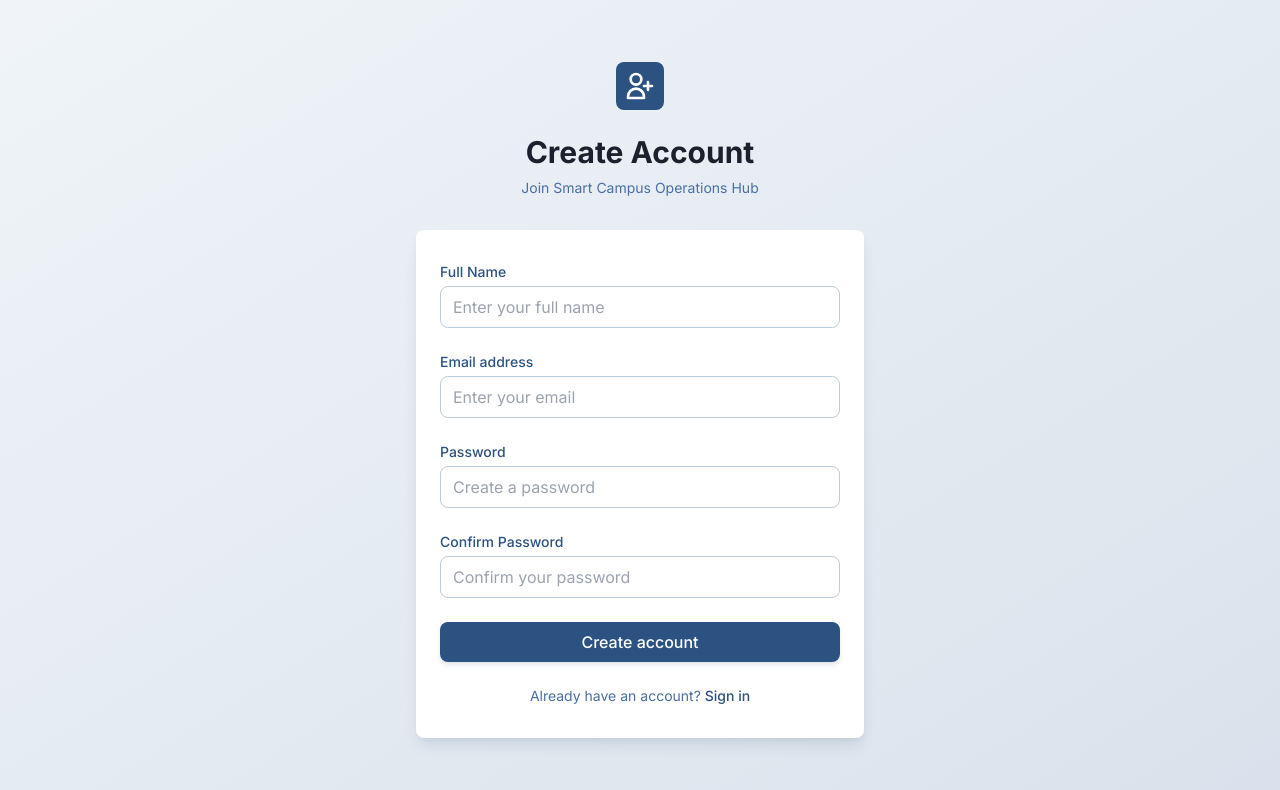
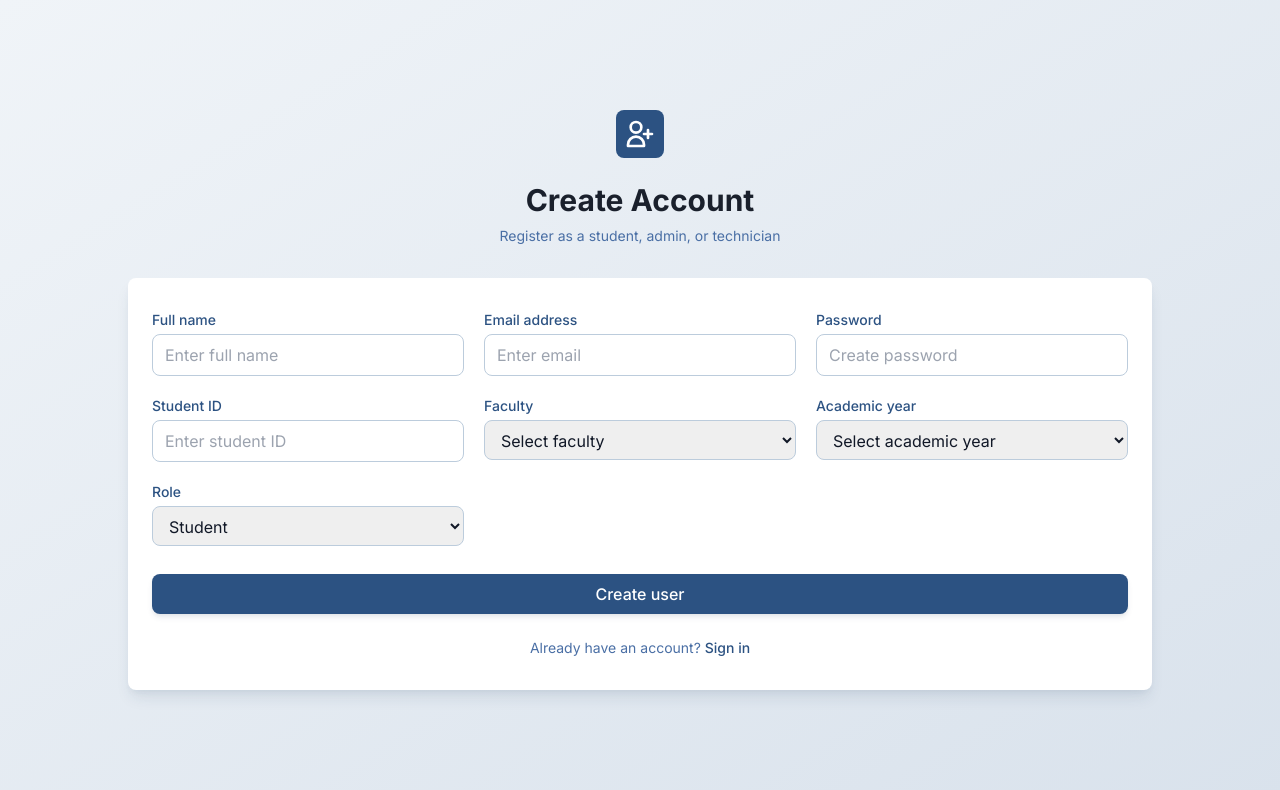
Before and after one commit to heshanJayawardhana/LMS_PAF, a React (Create React App) app in the folder Client/: page /register in a window 1280 px wide. Shown: the top 790 px of the page. Built offline with nearby package versions, Linux system fonts and the light colour scheme; the HTML template or start-up script is replaced by a standard one.

Commit message:
Registration Process implement

```diff
--- a/Client/src/components/auth/Register.js
+++ b/Client/src/components/auth/Register.js
@@ -1,28 +1,72 @@
 import React, { useState } from 'react';
-import { Link, Navigate } from 'react-router-dom';
+import { Link, Navigate, useNavigate } from 'react-router-dom';
 import { useAuth } from '../../contexts/AuthContext';
 import { useForm } from 'react-hook-form';
+
+const roleOptions = [
+  { value: 'USER', label: 'Student' },
+  { value: 'ADMIN', label: 'Admin' },
+  { value: 'TECHNICIAN', label: 'Technician' },
+];
+
+const faculties = [
+  'Computer Science',
+  'Engineering',
+  'Business',
+  'Science',
+  'Arts',
+  'IT Support',
+];
+
+const academicYears = ['Year 1', 'Year 2', 'Year 3', 'Year 4', 'Postgraduate'];
 
 const Register = () => {
   const { register: registerUser, isAuthenticated } = useAuth();
   const [isLoading, setIsLoading] = useState(false);
-  const { register, handleSubmit, watch, formState: { errors } } = useForm();
-
-  const password = watch('password');
+  const [submitError, setSubmitError] = useState('');
+  const navigate = useNavigate();
+  const { register, handleSubmit, watch, setError, formState: { errors } } = useForm();
+  const selectedRole = watch('role') || 'USER';
 
   if (isAuthenticated) {
     return <Navigate to="/dashboard" replace />;
   }
 
   const onSubmit = async (data) => {
+    setSubmitError('');
     setIsLoading(true);
-    await registerUser(data);
+
+    const payload = {
+      name: data.name?.trim(),
+      email: data.email?.trim().toLowerCase(),
+      password: data.password,
+      role: data.role,
+      studentId: data.studentId?.trim(),
+      faculty: data.faculty,
+      academicYear: data.academicYear,
+    };
+
+    const result = await registerUser(payload);
+
+    if (result?.success) {
+      navigate('/login', {
+        replace: true,
+        state: { registeredEmail: payload.email },
+      });
+    } else {
+      const message = result?.message || 'Registration failed. Please try again.';
+      setSubmitError(message);
+      if (message.toLowerCase().includes('email')) {
+        setError('email', { type: 'server', message });
+      }
+    }
+
     setIsLoading(false);
   };
 
   return (
     <div className="min-h-screen bg-gradient-to-br from-navy-50 to-navy-100 flex items-center justify-center py-12 px-4 sm:px-6 lg:px-8">
-      <div className="max-w-md w-full space-y-8">
+      <div className="max-w-5xl w-full space-y-8">
         <div>
           <div className="mx-auto h-12 w-12 bg-navy-700 rounded-lg flex items-center justify-center">
             <svg className="h-8 w-8 text-white" fill="none" stroke="currentColor" viewBox="0 0 24 24">
@@ -33,27 +77,28 @@ const Register = () => {
             Create Account
           </h2>
           <p className="mt-2 text-center text-sm text-navy-600">
-            Join Smart Campus Operations Hub
+            Register as a student, admin, or technician
           </p>
         </div>
 
         <div className="bg-white py-8 px-6 shadow-navy-lg rounded-lg">
           <form className="space-y-6" onSubmit={handleSubmit(onSubmit)}>
+            <div className="grid grid-cols-1 md:grid-cols-3 gap-5">
               <div>
                 <label htmlFor="name" className="block text-sm font-medium text-navy-700">
-                Full Name
+                  Full name
                 </label>
                 <input
                   {...register('name', {
                     required: 'Name is required',
                     minLength: {
                       value: 2,
-                    message: 'Name must be at least 2 characters'
-                  }
+                      message: 'Name must be at least 2 characters',
+                    },
                   })}
                   type="text"
                   className="mt-1 input-field"
-                placeholder="Enter your full name"
+                  placeholder="Enter full name"
                 />
                 {errors.name && (
                   <p className="mt-1 text-sm text-red-600">{errors.name.message}</p>
@@ -69,12 +114,12 @@ const Register = () => {
                     required: 'Email is required',
                     pattern: {
                       value: /^[A-Z0-9._%+-]+@[A-Z0-9.-]+\.[A-Z]{2,}$/i,
-                    message: 'Invalid email address'
-                  }
+                      message: 'Invalid email address',
+                    },
                   })}
                   type="email"
                   className="mt-1 input-field"
-                placeholder="Enter your email"
+                  placeholder="Enter email"
                 />
                 {errors.email && (
                   <p className="mt-1 text-sm text-red-600">{errors.email.message}</p>
@@ -90,12 +135,12 @@ const Register = () => {
                     required: 'Password is required',
                     minLength: {
                       value: 6,
-                    message: 'Password must be at least 6 characters'
-                  }
+                      message: 'Password must be at least 6 characters',
+                    },
                   })}
                   type="password"
                   className="mt-1 input-field"
-                placeholder="Create a password"
+                  placeholder="Create password"
                 />
                 {errors.password && (
                   <p className="mt-1 text-sm text-red-600">{errors.password.message}</p>
@@ -103,32 +148,103 @@ const Register = () => {
               </div>
 
               <div>
-              <label htmlFor="confirmPassword" className="block text-sm font-medium text-navy-700">
-                Confirm Password
+                <label htmlFor="studentId" className="block text-sm font-medium text-navy-700">
+                  Student ID
                 </label>
                 <input
-                {...register('confirmPassword', {
-                  required: 'Please confirm your password',
-                  validate: value => value === password || 'Passwords do not match'
+                  {...register('studentId', {
+                    validate: (value) => {
+                      if (selectedRole === 'USER' && !value?.trim()) {
+                        return 'Student ID is required for students';
+                      }
+                      return true;
+                    },
                   })}
-                type="password"
+                  type="text"
                   className="mt-1 input-field"
-                placeholder="Confirm your password"
+                  placeholder={selectedRole === 'USER' ? 'Enter student ID' : 'Optional'}
                 />
-              {errors.confirmPassword && (
-                <p className="mt-1 text-sm text-red-600">{errors.confirmPassword.message}</p>
+                {errors.studentId && (
+                  <p className="mt-1 text-sm text-red-600">{errors.studentId.message}</p>
                 )}
               </div>
 
               <div>
+                <label htmlFor="faculty" className="block text-sm font-medium text-navy-700">
+                  Faculty
+                </label>
+                <select
+                  {...register('faculty', { required: 'Faculty is required' })}
+                  className="mt-1 input-field"
+                >
+                  <option value="">Select faculty</option>
+                  {faculties.map((faculty) => (
+                    <option key={faculty} value={faculty}>{faculty}</option>
+                  ))}
+                </select>
+                {errors.faculty && (
+                  <p className="mt-1 text-sm text-red-600">{errors.faculty.message}</p>
+                )}
+              </div>
+
+              <div>
+                <label htmlFor="academicYear" className="block text-sm font-medium text-navy-700">
+                  Academic year
+                </label>
+                <select
+                  {...register('academicYear', {
+                    validate: (value) => {
+                      if (selectedRole === 'USER' && !value) {
+                        return 'Academic year is required for students';
+                      }
+                      return true;
+                    },
+                  })}
+                  className="mt-1 input-field"
+                >
+                  <option value="">Select academic year</option>
+                  {academicYears.map((year) => (
+                    <option key={year} value={year}>{year}</option>
+                  ))}
+                </select>
+                {errors.academicYear && (
+                  <p className="mt-1 text-sm text-red-600">{errors.academicYear.message}</p>
+                )}
+              </div>
+
+              <div className="md:col-span-1">
+                <label htmlFor="role" className="block text-sm font-medium text-navy-700">
+                  Role
+                </label>
+                <select
+                  {...register('role', { required: 'Role is required' })}
+                  className="mt-1 input-field"
+                  defaultValue="USER"
+                >
+                  {roleOptions.map((role) => (
+                    <option key={role.value} value={role.value}>{role.label}</option>
+                  ))}
+                </select>
+                {errors.role && (
+                  <p className="mt-1 text-sm text-red-600">{errors.role.message}</p>
+                )}
+              </div>
+
+            </div>
+
+            <div className="pt-1">
               <button
                 type="submit"
                 disabled={isLoading}
                 className="w-full btn-primary disabled:opacity-50 disabled:cursor-not-allowed"
               >
-                {isLoading ? 'Creating account...' : 'Create account'}
+                {isLoading ? 'Creating account...' : 'Create user'}
               </button>
             </div>
+
+            {submitError && (
+              <p className="text-sm text-red-600 text-center">{submitError}</p>
+            )}
           </form>
 
           <div className="mt-6 text-center">
--- a/Client/src/services/mockApi.js
+++ b/Client/src/services/mockApi.js
@@ -57,10 +57,26 @@ export const authAPI = {
 
   register: async (userData) => {
     await delay(1000);
+
+    const existingUser = mockData.users.find(
+      (u) => u.email.toLowerCase() === userData.email.toLowerCase()
+    );
+
+    if (existingUser) {
+      return {
+        success: false,
+        message: 'Email is already registered',
+      };
+    }
+
+    const allowedRoles = ['USER', 'ADMIN', 'TECHNICIAN'];
+    const normalizedRole = allowedRoles.includes(userData.role) ? userData.role : 'USER';
+
     const newUser = {
       id: mockData.users.length + 1,
       ...userData,
-      role: 'USER',
+      role: normalizedRole,
+      department: userData.faculty || userData.department || 'General',
       status: 'ACTIVE',
       joinDate: new Date().toISOString().split('T')[0],
       lastLogin: null
```
Lines whose indentation alone changed are shown as unchanged.
